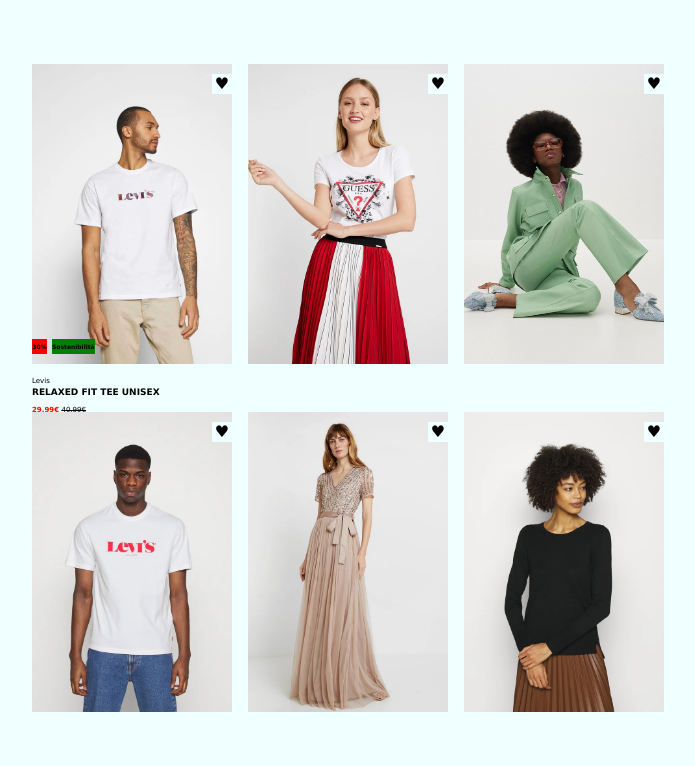
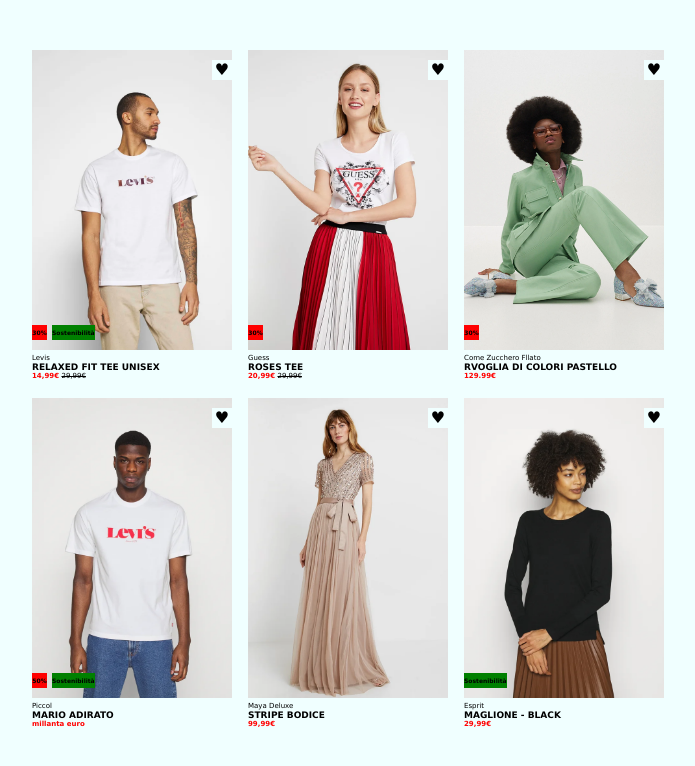
Before and after one commit to SharyMirko/html-css-boolando, a plain HTML site: page index.html in a window 1280 px wide. Shown: the whole page, without its empty margins (278-973 px from the left). Drawn offline with Linux system fonts and the light colour scheme.

Commit message:
complete

```diff
--- a/css/style.css
+++ b/css/style.css
@@ -11,7 +11,7 @@ body {
 main {
     max-width: 660px;
     margin: auto;
-    padding-top: 1em;
+    padding-top: 0.1em;
 }
 
 main::after {
@@ -116,22 +116,32 @@ main::after {
     left: 20px;
 }
 
+.sustainability2 {
+    height: 15px;
+    background-color: green;
+    line-height: 15px;
+    font-weight: bold;
+    text-align: center;
+    font-size: 6px;
+    position: absolute;
+    bottom: 10px;
+}
+
 .brand {
     font-size: 7px;
     font-weight: lighter;
-    display: inline;
 }
 
 article {
     font-size: 9px;
     font-weight: bold;
+    text-transform: uppercase;
 }
 
 .price {
     color: red;
     font-size: 7px;
     font-weight: bold;
-    display: inline-block;
 }
 
 .price span {
--- a/index.html
+++ b/index.html
@@ -9,13 +9,14 @@
 </head>
 <body>
     <main>
-        <div class="column one"><img src="img/1b.webp" alt=""><div class="like">&hearts;</div><div class="sale">30%</div><div class="sustainability">Sostenibilità</div><div class="brand">Levis</div><article>RELAXED FIT TEE UNISEX</article><div class="price">29.99€ <span>40,99€</span></div></div>
-        <div class="column two"><img src="img/2b.webp" alt=""><div class="like">&hearts;</div></div>
-        <div class="column three"><img src="img/3b.webp" alt=""><div class="like">&hearts;</div></div>
-        <br>
-        <div class="column four"><img src="img/4b.webp" alt=""><div class="like">&hearts;</div></div>
-        <div class="column five"><img src="img/5b.webp" alt=""><div class="like">&hearts;</div></div>
-        <div class="column six"><img src="img/6b.webp" alt=""><div class="like">&hearts;</div></div>
+
+        <div class="column one"><img src="img/1b.webp" alt=""><div class="like">&hearts;</div><div class="sale">30%</div><div class="sustainability">Sostenibilità</div><div class="brand">Levis</div><article>RELAXED FIT TEE UNISEX</article><div class="price">14,99€ <span>29,99€</span></div></div>
+        <div class="column two"><img src="img/2b.webp" alt=""><div class="like">&hearts;</div><div class="sale">30%</div><div class="brand">Guess</div><article>ROSES TEE</article><div class="price">20,99€ <span>29,99€</span></div></div>
+        <div class="column three"><img src="img/3b.webp" alt=""><div class="like">&hearts;</div><div class="sale">30%</div><div class="brand">Come Zucchero Fllato</div><article>RVOGLIA DI COLORI PASTELLO</article><div class="price">129.99€</div></div>
+        <div class="column four"><img src="img/mario.jpg" alt=""><div class="like">&hearts;</div><div class="sale">50%</div><div class="sustainability">Sostenibilità</div><div class="brand">Piccol</div><article>mario adirato</article><div class="price">millanta euro</span></div></div>
+        <div class="column five"><img src="img/5b.webp" alt=""><div class="like">&hearts;</div><div class="brand">Maya Deluxe</div><article>STRIPE BODICE</article><div class="price">99,99€</div></div>
+        <div class="column six"><img src="img/6b.webp" alt=""><div class="like">&hearts;</div><div class="sustainability2">Sostenibilità</div><div class="brand">Esprit</div><article>maglione - black</article><div class="price">29,99€</div></div>
+
     </main>
 </body>
 </html>
```
Also changed, not shown: img/mario.jpg (added).
